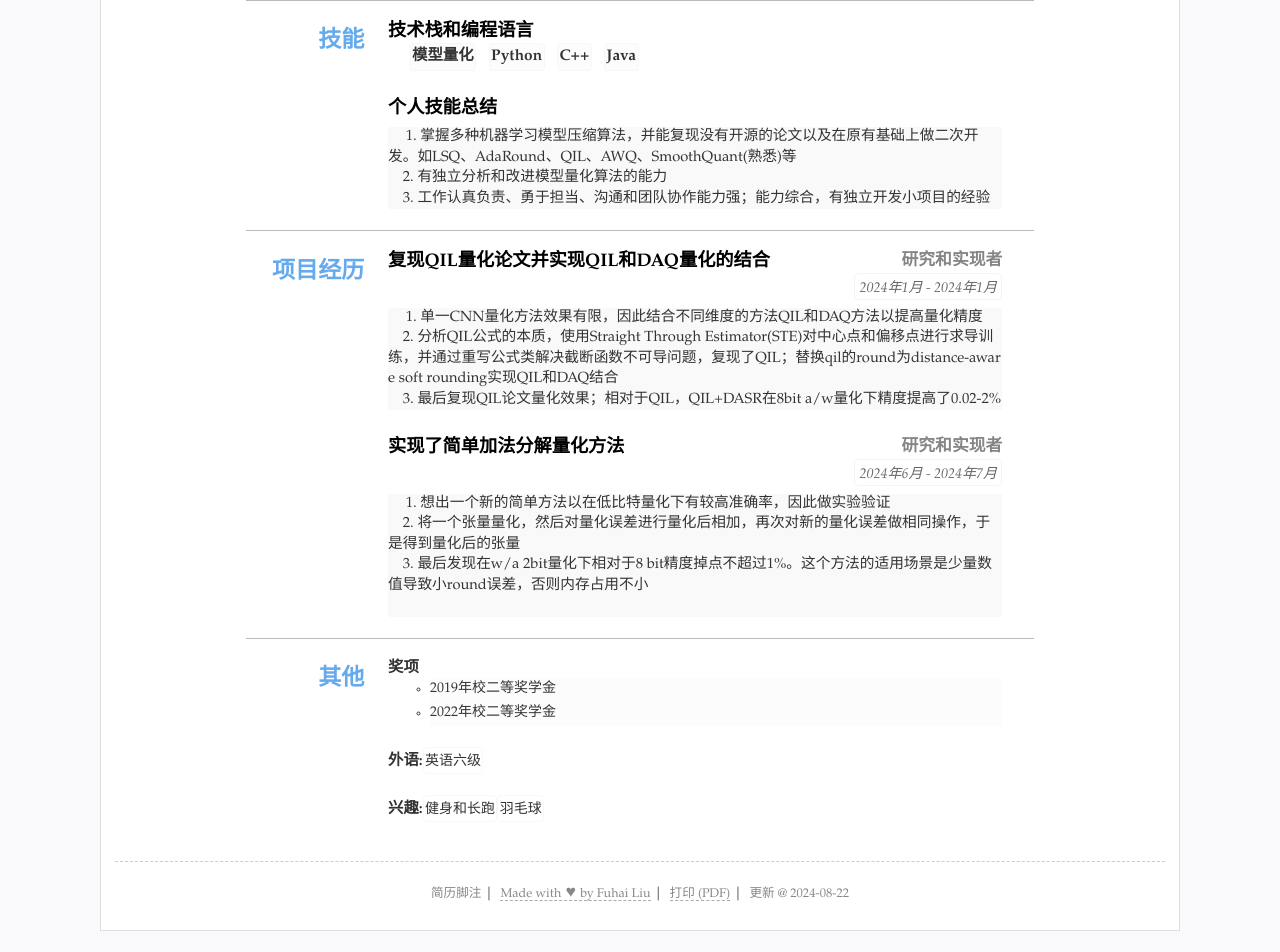
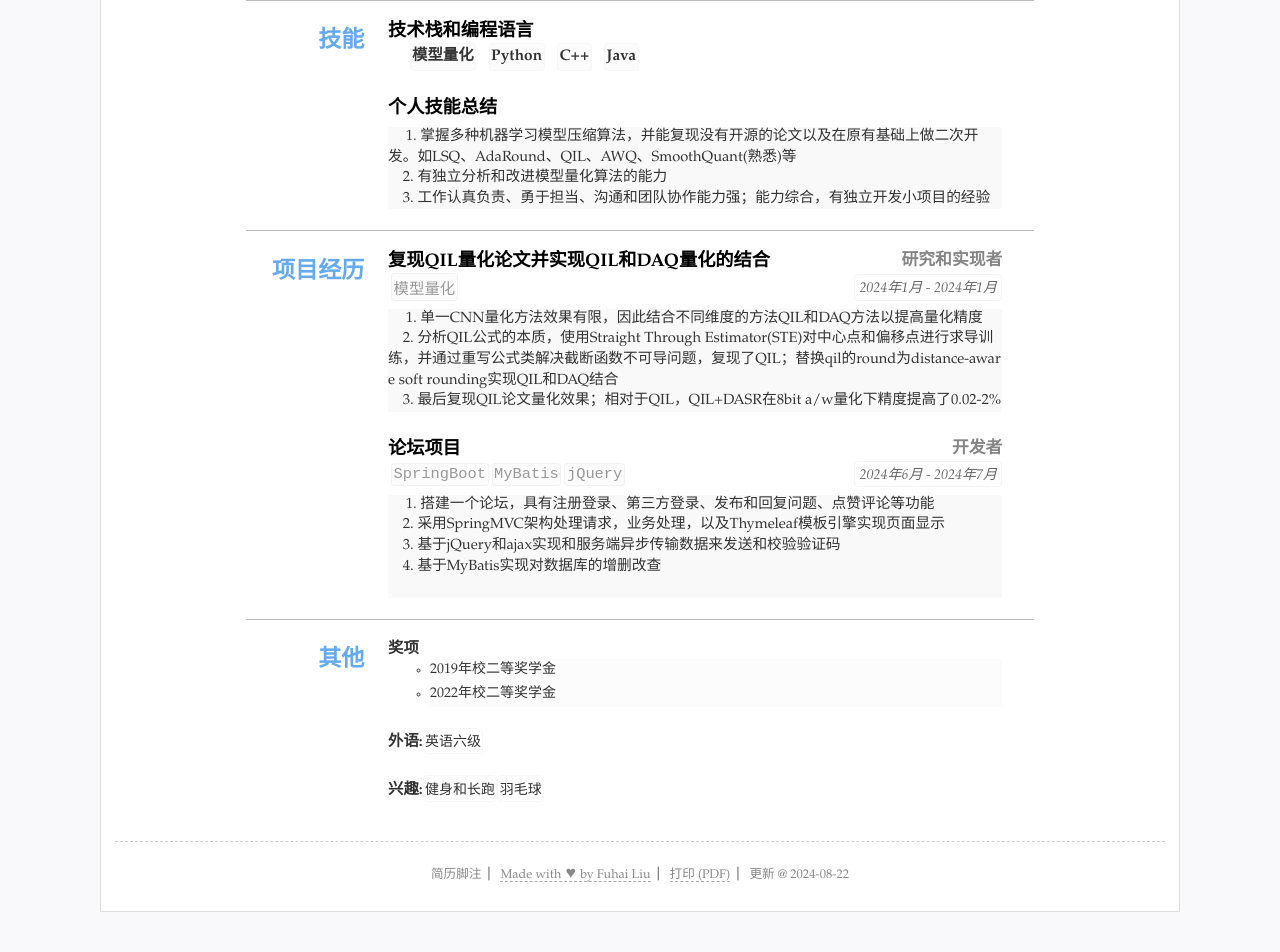
Before and after one commit to innovatedmonster/myResume, a Jekyll site: the page built from index.html, in a window 1280 px wide. Shown: the part 419-1371 px from the top of the page. Built offline with Jekyll 4.4.1, drawn with Linux system fonts in a browser that asks for light colours.

Commit message:
Update resume.yml

```diff
--- a/_data/resume.yml
+++ b/_data/resume.yml
@@ -48,17 +48,24 @@ main:
     content:
       - title: 复现QIL量化论文并实现QIL和DAQ量化的结合
         duration: 2024年1月 - 2024年1月
+        tags:
+        - 模型量化
         detail: 1. 单一CNN量化方法效果有限，因此结合不同维度的方法QIL和DAQ方法以提高量化精度<br> &nbsp &nbsp
                 2. 分析QIL公式的本质，使用Straight Through Estimator(STE)对中心点和偏移点进行求导训练，并通过重写公式类解决截断函数不可导问题，复现了QIL；替换qil的round为distance-aware soft rounding实现QIL和DAQ结合<br> &nbsp &nbsp
                 3. 最后复现QIL论文量化效果；相对于QIL，QIL+DASR在8bit a/w量化下精度提高了0.02-2%
         sub: 研究和实现者
 
-      - title: 实现了简单加法分解量化方法
+      - title: 论坛项目
         duration: 2024年6月 - 2024年7月
-        detail: 1. 想出一个新的简单方法以在低比特量化下有较高准确率，因此做实验验证<br> &nbsp &nbsp
-                2. 将一个张量量化，然后对量化误差进行量化后相加，再次对新的量化误差做相同操作，于是得到量化后的张量<br> &nbsp &nbsp
-                3. 最后发现在w/a 2bit量化下相对于8 bit精度掉点不超过1%。这个方法的适用场景是少量数值导致小round误差，否则内存占用不小<br> &nbsp &nbsp
-        sub: 研究和实现者
+        tags:
+        - SpringBoot
+        - MyBatis
+        - jQuery
+        detail: 1. 搭建一个论坛，具有注册登录、第三方登录、发布和回复问题、点赞评论等功能<br> &nbsp &nbsp
+                2. 采用SpringMVC架构处理请求，业务处理，以及Thymeleaf模板引擎实现页面显示<br> &nbsp &nbsp
+                3. 基于jQuery和ajax实现和服务端异步传输数据来发送和校验验证码<br> &nbsp &nbsp
+                4. 基于MyBatis实现对数据库的增删改查<br> &nbsp &nbsp
+        sub: 开发者
 others:
   - type: others
     name: 其他
```
